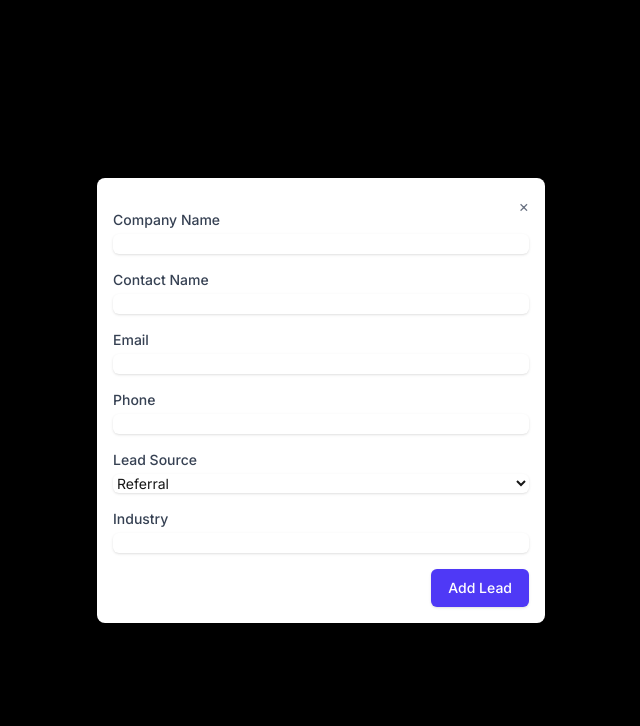
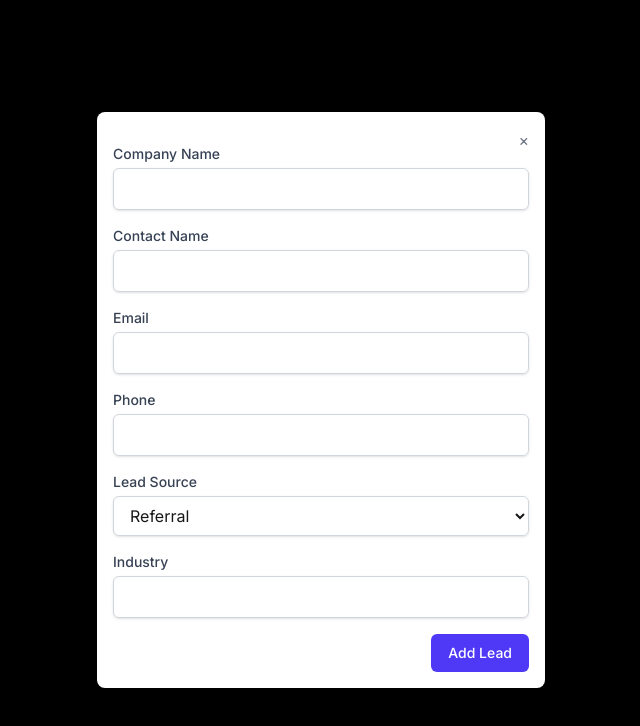
Before and after one commit to pvdeploy/sales-funnel, a Next.js app in the folder sales-funnel/: page /leads in a window 1280 px wide. Both pictures are taken after a click on the button "Add New Lead". Shown: the top 726 px of the page, without its empty margins (319-959 px from the left). Built offline with nearby package versions, Linux system fonts and the light colour scheme.

Commit message:
Refactor AddLeadForm styling with enhanced input design
- Updated input and label styles with improved focus states
- Added margin and padding for better visual spacing
- Refined input and select field classes for consistent design
- Improved form readability with subtle styling tweaks

```diff
--- a/sales-funnel/src/components/AddLeadForm.tsx
+++ b/sales-funnel/src/components/AddLeadForm.tsx
@@ -54,55 +54,55 @@
   return (
     <form onSubmit={handleSubmit} className="space-y-4">
       <div>
-        <label className="block text-sm font-medium text-gray-700">Company Name</label>
+        <label className="block text-sm font-medium text-gray-700 mb-1">Company Name</label>
         <input
           type="text"
           name="companyName"
           value={lead.companyName}
           onChange={handleChange}
-          className="mt-1 block w-full shadow-sm sm:text-sm border-gray-300 rounded-md"
+          className="w-full px-3 py-2 border border-gray-300 rounded-md shadow-sm focus:outline-none focus:ring-2 focus:ring-indigo-500 focus:border-indigo-500"
           required
         />
       </div>
       <div>
-        <label className="block text-sm font-medium text-gray-700">Contact Name</label>
+        <label className="block text-sm font-medium text-gray-700 mb-1">Contact Name</label>
         <input
           type="text"
           name="contactName"
           value={lead.contactName}
           onChange={handleChange}
-          className="mt-1 block w-full shadow-sm sm:text-sm border-gray-300 rounded-md"
+          className="w-full px-3 py-2 border border-gray-300 rounded-md shadow-sm focus:outline-none focus:ring-2 focus:ring-indigo-500 focus:border-indigo-500"
           required
         />
       </div>
       <div>
-        <label className="block text-sm font-medium text-gray-700">Email</label>
+        <label className="block text-sm font-medium text-gray-700 mb-1">Email</label>
         <input
           type="email"
           name="email"
           value={lead.email}
           onChange={handleChange}
-          className="mt-1 block w-full shadow-sm sm:text-sm border-gray-300 rounded-md"
+          className="w-full px-3 py-2 border border-gray-300 rounded-md shadow-sm focus:outline-none focus:ring-2 focus:ring-indigo-500 focus:border-indigo-500"
           required
         />
       </div>
       <div>
-        <label className="block text-sm font-medium text-gray-700">Phone</label>
+        <label className="block text-sm font-medium text-gray-700 mb-1">Phone</label>
         <input
           type="text"
           name="phone"
           value={lead.phone}
           onChange={handleChange}
-          className="mt-1 block w-full shadow-sm sm:text-sm border-gray-300 rounded-md"
+          className="w-full px-3 py-2 border border-gray-300 rounded-md shadow-sm focus:outline-none focus:ring-2 focus:ring-indigo-500 focus:border-indigo-500"
         />
       </div>
       <div>
-        <label className="block text-sm font-medium text-gray-700">Lead Source</label>
+        <label className="block text-sm font-medium text-gray-700 mb-1">Lead Source</label>
         <select
           name="leadSource"
           value={lead.leadSource}
           onChange={handleChange}
-          className="mt-1 block w-full shadow-sm sm:text-sm border-gray-300 rounded-md"
+          className="w-full px-3 py-2 border border-gray-300 rounded-md shadow-sm focus:outline-none focus:ring-2 focus:ring-indigo-500 focus:border-indigo-500"
         >
           <option value="REFERRAL">Referral</option>
           <option value="COLD_OUTREACH">Cold Outreach</option>
@@ -112,19 +112,19 @@
         </select>
       </div>
       <div>
-        <label className="block text-sm font-medium text-gray-700">Industry</label>
+        <label className="block text-sm font-medium text-gray-700 mb-1">Industry</label>
         <input
           type="text"
           name="industry"
           value={lead.industry}
           onChange={handleChange}
-          className="mt-1 block w-full shadow-sm sm:text-sm border-gray-300 rounded-md"
+          className="w-full px-3 py-2 border border-gray-300 rounded-md shadow-sm focus:outline-none focus:ring-2 focus:ring-indigo-500 focus:border-indigo-500"
         />
       </div>
       <div className="flex justify-end">
         <button
           type="submit"
-          className="inline-flex justify-center py-2 px-4 border border-transparent shadow-sm text-sm font-medium rounded-md text-white bg-indigo-600 hover:bg-indigo-700 focus:outline-none focus:ring-2 focus:ring-offset-2 focus:ring-indigo-500"
+          className="inline-flex justify-center py-2 px-4 border border-transparent text-sm font-medium rounded-md text-white bg-indigo-600 hover:bg-indigo-700 focus:outline-none focus:ring-2 focus:ring-offset-2 focus:ring-indigo-500"
         >
           Add Lead
         </button>
```
